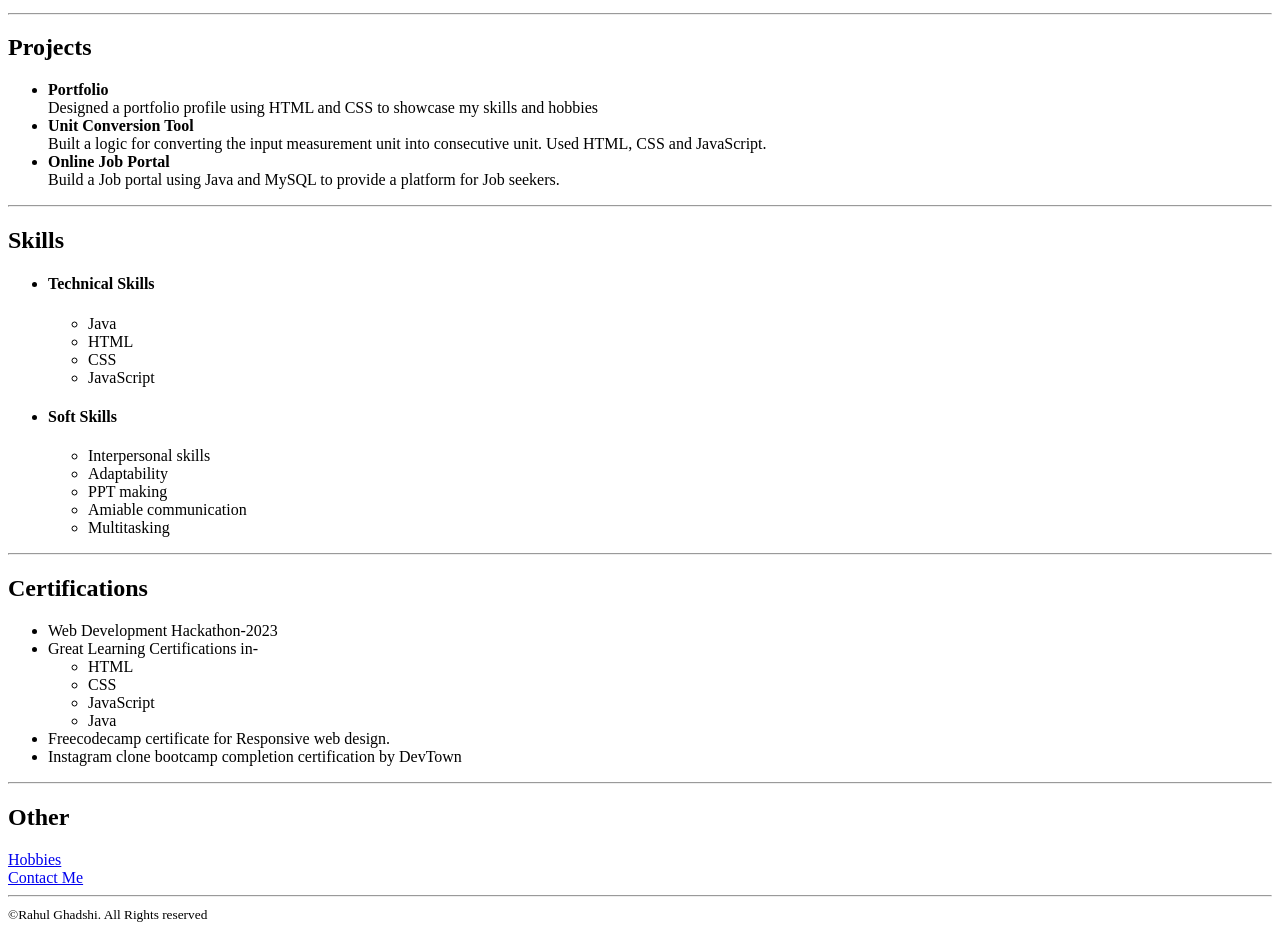
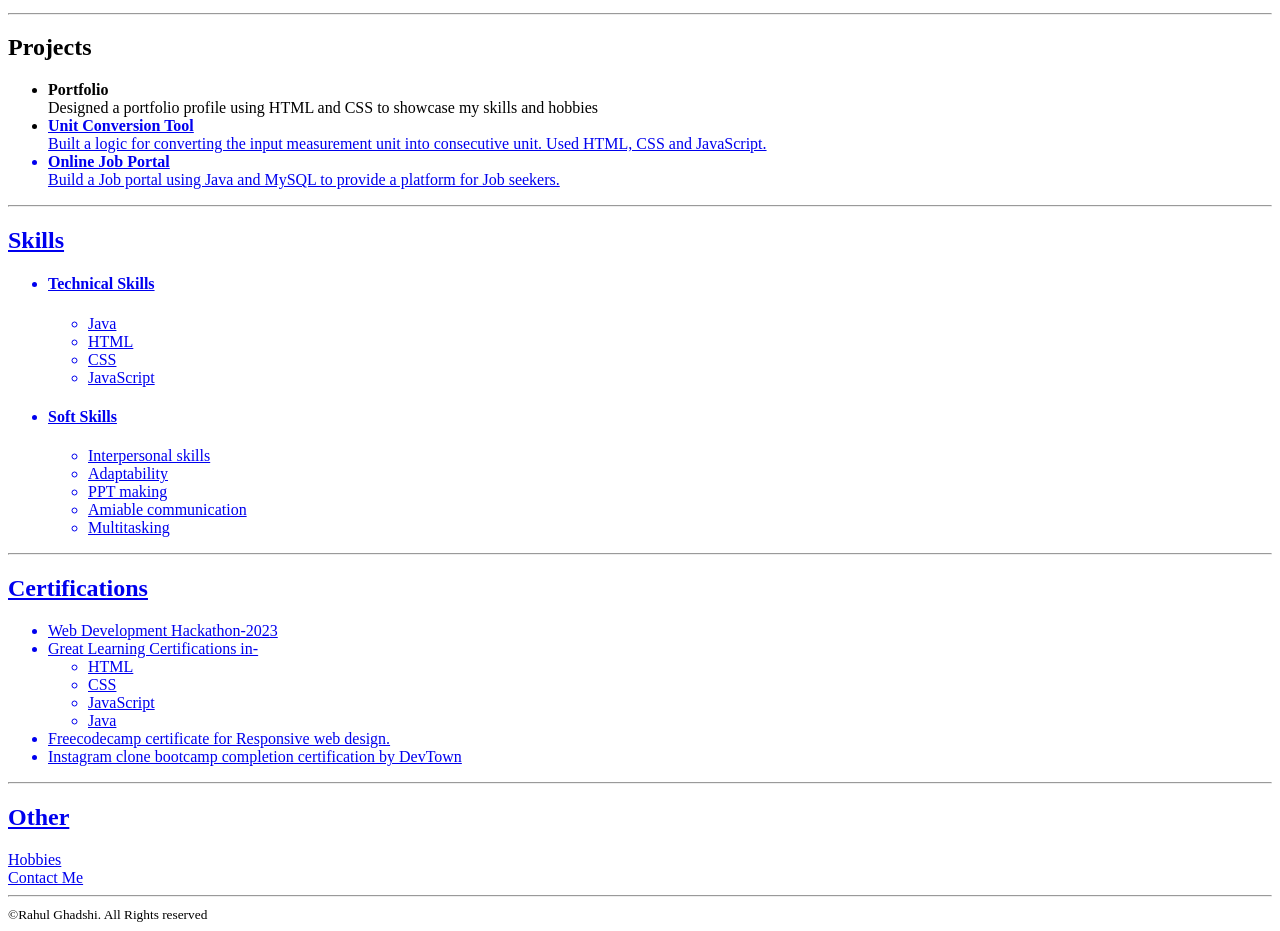
Before and after one commit to itdevops41/My-Resume-, a plain HTML site: page index.html in a window 1280 px wide. Shown: the part 834-1765 px from the top of the page. Drawn offline with Linux system fonts and the light colour scheme.

Commit message:
Update index.html

```diff
--- a/index.html
+++ b/index.html
@@ -46,7 +46,7 @@
             Designed a portfolio profile using HTML and CSS to showcase my skills and hobbies
         </li>
         <li>
-            <strong>Unit Conversion Tool </strong> <br />
+            <strong><a style="tex-decoration:none;" href="https://rahulghadshi22.github.io/unit_converter/">Unit Conversion Tool </strong> <br />
             Built a logic for converting the input measurement unit into consecutive unit.
             Used HTML, CSS and JavaScript.
         </li>
```
